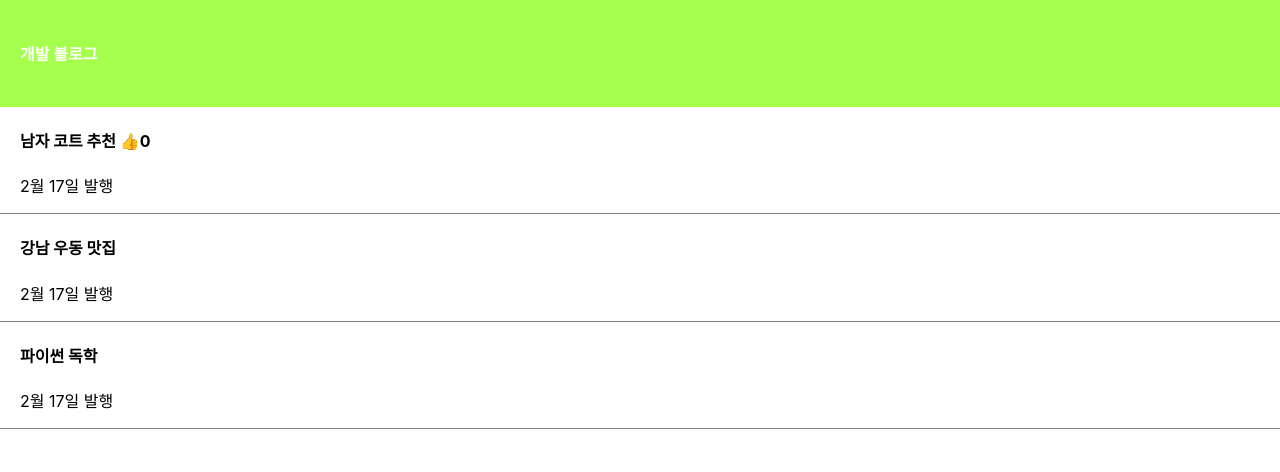
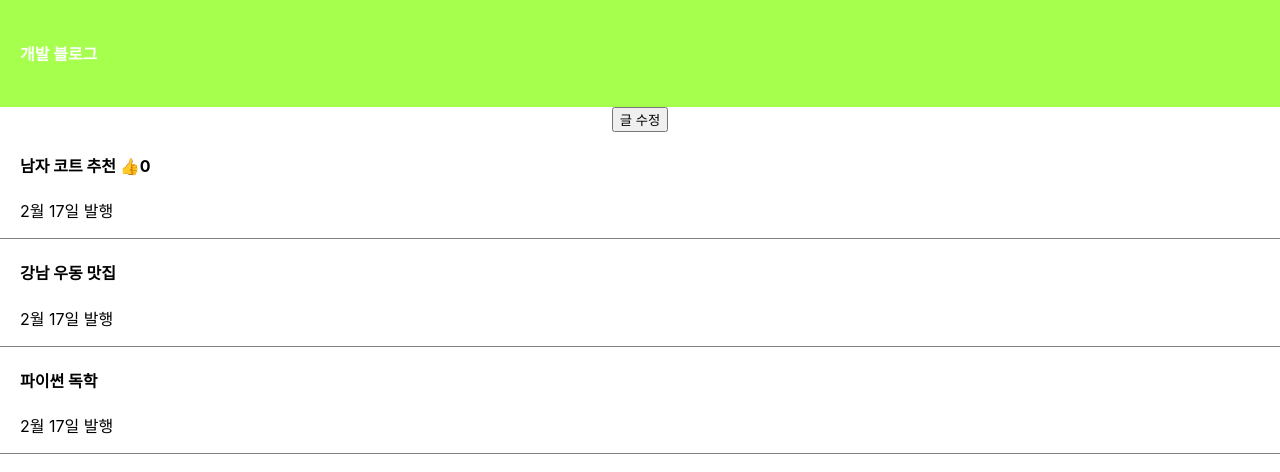
Before and after one commit to kimhyunjee/codingApple, a React (Create React App) app: page / in a window 1280 px wide. Shown: the top 472 px of the page. Built offline with nearby package versions, Linux system fonts and the light colour scheme.

Commit message:
페이지 나누기

```diff
--- a/src/App.js
+++ b/src/App.js
@@ -1,56 +1,12 @@
 
-import { useState } from 'react';
 import './App.css';
+import Basic from './blog-basic/Basic';
 
 function App() {
 
-  let post = '강남 우동 맛집';
-  let [ title , setTitle ]=useState(['남자 코트 추천','강남 우동 맛집', '파이썬 독학']);
-  let [ thumb, setThumb ]=useState(0);
-
-
-
-  //자바스크립트 destructuring 문법
-  // let array = ['Kim', 20];
-
-  // let [name, age] = ['Kim', 20]
-//= 아래처럼 쓰기도 하겠지만, 요샌 위에처럼 씀 / 등호 여러번 x 왼쪽오른쪽 형식 맞추기
-// let name = array[0]; //kim
-// let age = array[1]; //20
-//useState()를 쓰면 그 자리에 ['kim', state변경 도와주는 함수] 이렇게 들어감
-//얘네를 각각 변수로 빼ㅔ고싶을 때 let [a,b] = useState('kim')하면 됨
-
-//state를 쓰는 이유,
-// 일반 변수 대신 state 이용해도 자료 저장이 가능하다.
-// 근데 일반 변수로 저장하면 되는데 왜 굳이 state를??
-// state는 변동사항이 생기면 html도 자동 재렌더링이 된다.
-// 원래 let post로 빼놓았던 걸 밑에 {post}로 화면에 띄워주고 있었는데, let post 뒤 내용을
-// 맘대로 바꾼다고 해서 화면도 같이 바뀌는게 아니라 손수 바꿔줘야 한다.
-// state를 짜두면 편하게 랜더링 되어서 바꾸지 않아도 된다.
-
-
   return (
     <div className="App">
-      <div className="black-nav">
-        <h4
-        // style={{color:'yellow',fontSize:'16px'}}
-        >개발 블로그 </h4>
-      </div>
-      {/* <h4>{post}</h4> */}
-      <div className="list">
-        <h4>{title[0]} <span onClick={() => {setThumb(thumb+1)}}>👍</span>{thumb}</h4>
-        <p>2월 17일 발행</p>
-      </div>
-
-      <div className="list">
-        <h4>{title[1]}</h4>
-        <p>2월 17일 발행</p>
-      </div>
-
-      <div className="list">
-        <h4>{title[2]}</h4>
-        <p>2월 17일 발행</p>
-      </div>
+<Basic />
 
     </div>
   );
--- /dev/null
+++ b/src/blog-basic/Basic.jsx
@@ -0,0 +1,79 @@
+import { useState } from "react";
+
+function Basic() {
+  let post = "강남 우동 맛집";
+  let [title, setTitle] = useState([
+    "남자 코트 추천",
+    "강남 우동 맛집",
+    "파이썬 독학",
+  ]);
+  let [thumb, setThumb] = useState(0);
+
+  //자바스크립트 destructuring 문법
+  // let array = ['Kim', 20];
+
+  // let [name, age] = ['Kim', 20]
+  //= 아래처럼 쓰기도 하겠지만, 요샌 위에처럼 씀 / 등호 여러번 x 왼쪽오른쪽 형식 맞추기
+  // let name = array[0]; //kim
+  // let age = array[1]; //20
+  //useState()를 쓰면 그 자리에 ['kim', state변경 도와주는 함수] 이렇게 들어감
+  //얘네를 각각 변수로 빼ㅔ고싶을 때 let [a,b] = useState('kim')하면 됨
+
+  //state를 쓰는 이유,
+  // 일반 변수 대신 state 이용해도 자료 저장이 가능하다.
+  // 근데 일반 변수로 저장하면 되는데 왜 굳이 state를??
+  // state는 변동사항이 생기면 html도 자동 재렌더링이 된다.
+  // 원래 let post로 빼놓았던 걸 밑에 {post}로 화면에 띄워주고 있었는데, let post 뒤 내용을
+  // 맘대로 바꾼다고 해서 화면도 같이 바뀌는게 아니라 손수 바꿔줘야 한다.
+  // state를 짜두면 편하게 랜더링 되어서 바꾸지 않아도 된다.
+
+  return (
+    <div className="App">
+      <div className="black-nav">
+        <h4
+        // style={{color:'yellow',fontSize:'16px'}}
+        >
+          개발 블로그{" "}
+        </h4>
+      </div>
+      {/* <h4>{post}</h4> */}
+      <button
+        onClick={() => {
+          // title[0] = '여자 코트 추천'; //영구 수정이라 좋지 않음, 불변성 지켜주자
+          let copy = [...title];
+          copy[0] = "여자 코트 추천";
+          setTitle(copy);
+        }}
+      >
+        {" "}
+        글 수정{" "}
+      </button>
+      <div className="list">
+        <h4>
+          {title[0]}{" "}
+          <span
+            onClick={() => {
+              setThumb(thumb + 1);
+            }}
+          >
+            👍
+          </span>
+          {thumb}
+        </h4>
+        <p>2월 17일 발행</p>
+      </div>
+
+      <div className="list">
+        <h4>{title[1]}</h4>
+        <p>2월 17일 발행</p>
+      </div>
+
+      <div className="list">
+        <h4>{title[2]}</h4>
+        <p>2월 17일 발행</p>
+      </div>
+    </div>
+  );
+}
+
+export default Basic;
```
